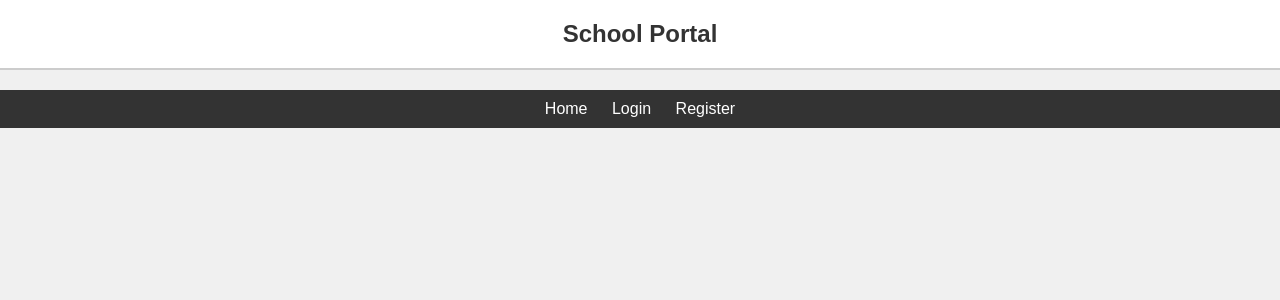
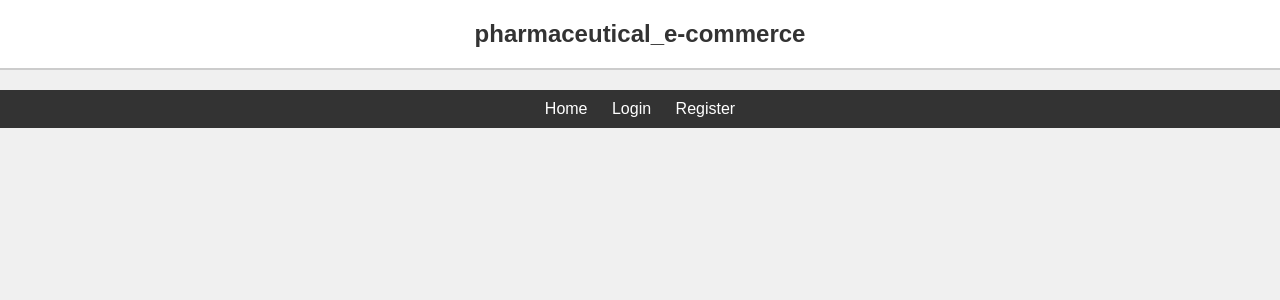
Before and after one commit to metroliv/pharmaceutical_e-commerce, a Django app: page / in a window 1280 px wide. Shown: the top 300 px of the page. Run offline with Django 5.2, Linux system fonts and the light colour scheme.

Commit message:
Update index.html

```diff
--- a/users/templates/users/index.html
+++ b/users/templates/users/index.html
@@ -52,7 +52,7 @@ nav a:hover {
   {% if user.is_authenticated %}
       <h2>Welcome, {{ user.username }}</h2>
   {% else %}
-      <h1>School Portal</h1>
+      <h1>pharmaceutical_e-commerce</h1>
   {% endif %}
 </div>
 
```
